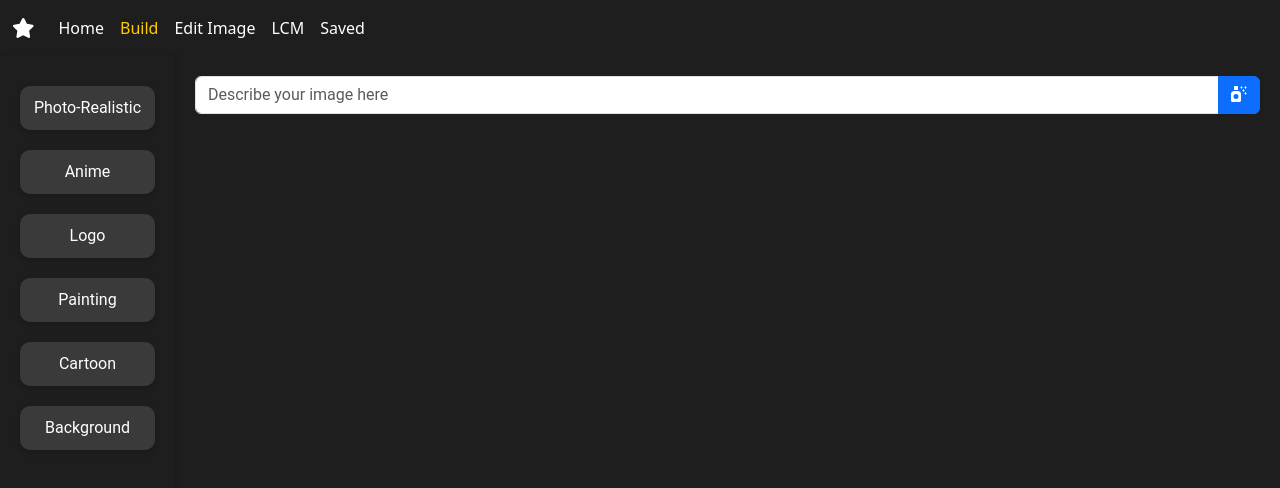
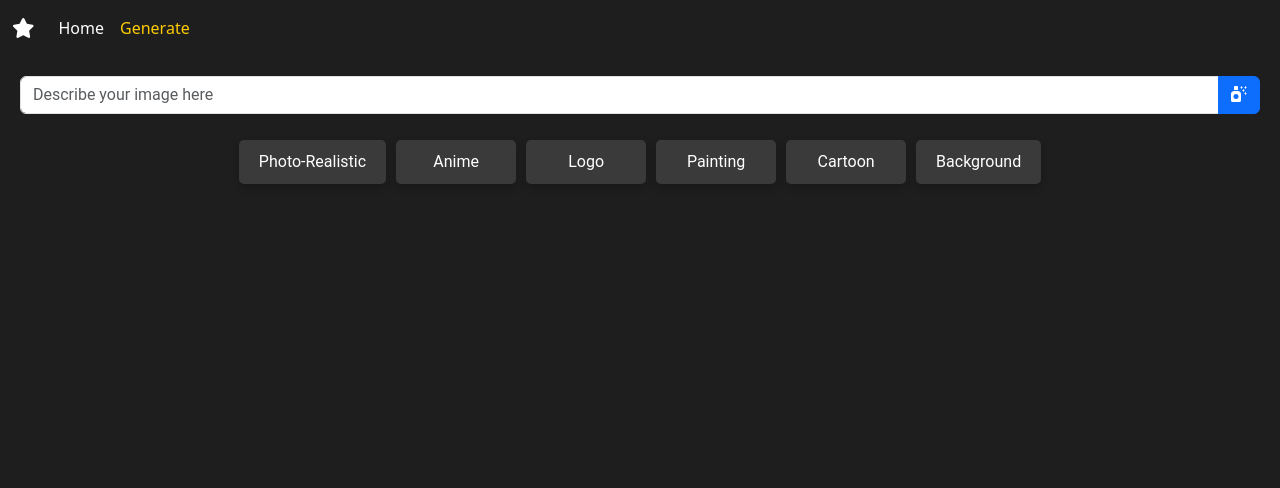
Before and after one commit to ArekHalpern/HomeApp, a React app: page /generate-image in a window 1280 px wide. Shown: the top 488 px of the page. Built offline with nearby package versions, Linux system fonts and the light colour scheme.

Commit message:
stripped app of savedImages, lcm and editImagesfor prototype UI. adjusted sidenav to be horizontal nav for style prompts

```diff
--- a/client/components/ImageGen.js
+++ b/client/components/ImageGen.js
@@ -55,9 +55,7 @@ const ImageGenerator = () => {
   return (
     <div className="image-generator-container">
       <ToastContainer position="top-center" autoClose={3000} hideProgressBar={false} newestOnTop={false} closeOnClick rtl={false} pauseOnFocusLoss draggable pauseOnHover />
-      <StyleNav onSelectStyle={handleStyleSelect} selectedStyle={selectedStyle} />
-      <div className="content">
-        <form onSubmit={handleSubmit} className="input-group mb-3">
+      <form onSubmit={handleSubmit} className="input-group mb-3">
           <input
             type="text"
             className="form-control"
@@ -69,6 +67,8 @@ const ImageGenerator = () => {
             <FontAwesomeIcon icon={faSprayCanSparkles} />
           </button>
         </form>
+      <StyleNav onSelectStyle={handleStyleSelect} selectedStyle={selectedStyle} />
+      <div className="content">
         {isLoading ? (
           <div className="loader-container">
             <RiseLoader color="#08bbd3" />
--- a/client/components/Navbar.js
+++ b/client/components/Navbar.js
@@ -16,10 +16,10 @@ const CustomNavbar = () => {
           <Nav className="me-auto">
             {/* All users can see these links */}
             <Nav.Link as={NavLink} to="/home">Home</Nav.Link>
-            <Nav.Link as={NavLink} to="/generate-image">Build</Nav.Link>
-            <Nav.Link as={NavLink} to="/edit">Edit Image</Nav.Link>
-            <Nav.Link as={NavLink} to="/lcm">LCM</Nav.Link>
-            <Nav.Link as={NavLink} to="/images">Saved</Nav.Link>
+            <Nav.Link as={NavLink} to="/generate-image">Generate</Nav.Link>
+            {/* <Nav.Link as={NavLink} to="/edit">Edit Image</Nav.Link> */}
+            {/* <Nav.Link as={NavLink} to="/lcm">LCM</Nav.Link> */}
+            {/* <Nav.Link as={NavLink} to="/images">Saved</Nav.Link> */}
           </Nav>
           {/* Authentication related links are commented out for future use */}
           {/* <Nav className="ml-auto">
--- a/client/components/StyleNav.js
+++ b/client/components/StyleNav.js
@@ -3,12 +3,12 @@ import stylePrompts from './stylePrompts';
 
 const StyleNav = ({ onSelectStyle, selectedStyle }) => {
   return (
-    <div className="side-nav">
+    <div className="style-nav">
       {Object.keys(stylePrompts).map((style) => (
         <button
           key={style}
           onClick={() => onSelectStyle(style)}
-          className={selectedStyle === style ? 'selected-style' : ''}
+          className={`style-button ${selectedStyle === style ? 'selected-style' : ''}`}
         >
           {style.charAt(0).toUpperCase() + style.slice(1)}
         </button>
--- a/client/components/stylePrompts.js
+++ b/client/components/stylePrompts.js
@@ -20,8 +20,8 @@ const stylePrompts = {
     negativePrompt: 'realistic, photo-realistic, gritty'
   },
   'Background': {
-    prompt: 'in the style of flat background, minimalistic background',
-    negativePrompt: 'foreground, portrait, close-up, pattern,'
+    prompt: 'flat background, solid color',
+    negativePrompt: 'objects, people, characters, pattern, texture'
   }
 };
 
--- a/public/style.css
+++ b/public/style.css
@@ -32,75 +32,62 @@ body {
 /* Base layout */
 .image-generator-container {
   display: flex;
-  flex-direction: row;
-  align-items: flex-start;
+  flex-direction: column; /* Stack the prompt and style nav vertically */
+  align-items: center; /* Center align the flex items */
+  justify-content: flex-start; /* Align items to the start of the main axis */
   height: 100vh;
   font-family: 'Roboto', sans-serif; /* or your preferred modern font */
+  padding: 20px; /* Add some padding */
 }
 
-/* Side Nav Styles */
-.side-nav {
-  width: 250px;
-  background-color: #1f1e1e !important;
-  color: #1f1e1e;
-  height: 100vh;
-  padding: 20px;
-  box-sizing: border-box;
+/* Style Nav Styles */
+.style-nav {
   display: flex;
-  flex-direction: column;
-  align-items: center;
-  transition: all 0.3s ease;
+  justify-content: center; /* Center the buttons container */
+  flex-wrap: wrap; /* Allow wrapping if needed */
+  gap: 10px; /* Space between buttons */
+  margin-top: 10px; /* Space below the prompt bar */
+  margin-bottom: 20px; /* Space above the generated image */
 }
 
 /* Button Styles */
-.side-nav button {
-  display: block;
-  width: 100%;
-  margin: 10px 0;
-  padding: 15px;
+.style-nav button {
+  padding: 10px 20px; /* Adjust padding as needed */
+  font-size: 1em; /* Adjust font size as needed */
   border: none;
-  background-color: #3A3A3A !important;
+  background-color: #3A3A3A;
   color: #FFFFFF;
   cursor: pointer;
-  transition: all 0.3s ease;
+  transition: background-color 0.3s ease;
   border-radius: 5px;
-  outline: none;
-  box-shadow: 0 2px 5px rgba(0, 0, 0, 0.2); /* Add shadow for depth */
-}
-
-.side-nav button:hover {
-  background-color: #236df6 !important; /* Slightly lighter color on hover */
+  box-shadow: 0 4px 8px rgba(0, 0, 0, 0.2); /* Shadow for depth */
+  flex-grow: 0; /* Do not allow the buttons to grow */
+  flex-shrink: 0; /* Do not allow the buttons to shrink */
+  min-width: 120px; /* Minimum width of buttons to avoid squishing */
+  text-align: center; /* Center text within the buttons */
 }
 
 /* Selected button state */
-.side-nav button.selected-style {
-  background-color: #236df6  !important; /* Different color to indicate selection */
+.style-nav button.selected-style {
+  background-color: #236df6;
   color: #ffffff;
-  box-shadow: inset 0 3px 8px rgba(0, 0, 0, 0.5); /* Darker inner shadow for visibility */
+  box-shadow: 0 4px 8px rgba(0, 0, 0, 0.5); /* Stronger shadow for selected button */
 }
 
 /* Unselected button state */
-.side-nav button:not(.selected-style):hover {
-  background-color: #4A4A4A; /* Slightly different hover color for unselected buttons */
+.style-nav button:not(.selected-style):hover {
+  background-color: #4A4A4A;
 }
 
-/* Content area */
-.content-area {
-  flex-grow: 1;
-  padding: 20px;
-  overflow-y: auto;
-}
-
-
-/* Responsive design adjustments */
+/* Responsive adjustments */
 @media (max-width: 768px) {
-  .side-nav {
-    width: 100px; /* Smaller width for small screens */
-    padding: 10px;
+  .style-nav {
+    flex-direction: row;
+    justify-content: space-evenly; /* Distribute buttons evenly */
   }
 
-  .content-area {
-    padding: 10px;
+  .style-nav button {
+    min-width: 100px; /* Smaller min-width for smaller screens */
   }
 }
 
@@ -173,35 +160,6 @@ body {
 
 .image-generator-container {
   display: flex;
-}
-
-.side-nav {
-  flex: 0 0 175px;
-  padding: 20px;
-  background-color: #f7f7f7;
-  height: 100vh;
-  box-shadow: 2px 0 5px rgba(0, 0, 0, 0.1);
-}
-
-.side-nav button {
-  display: block;
-  width: 100%;
-  margin-bottom: 10px;
-  padding: 10px;
-  border: none;
-  background-color: #eaeaea;
-  cursor: pointer;
-  transition: background-color 0.3s;
-  border-radius: 10px; /* Adjust the value to control the level of rounding */
-}
-
-.side-nav button:hover {
-  background-color: #dcdcdc;
-}
-
-.content {
-  flex-grow: 1;
-  padding: 20px;
 }
 
 /* Single Image Download */
```
